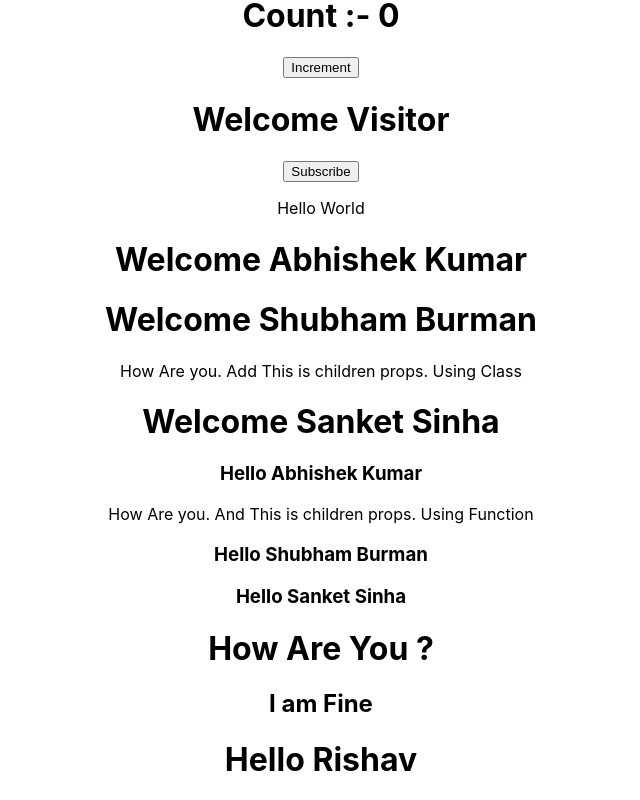
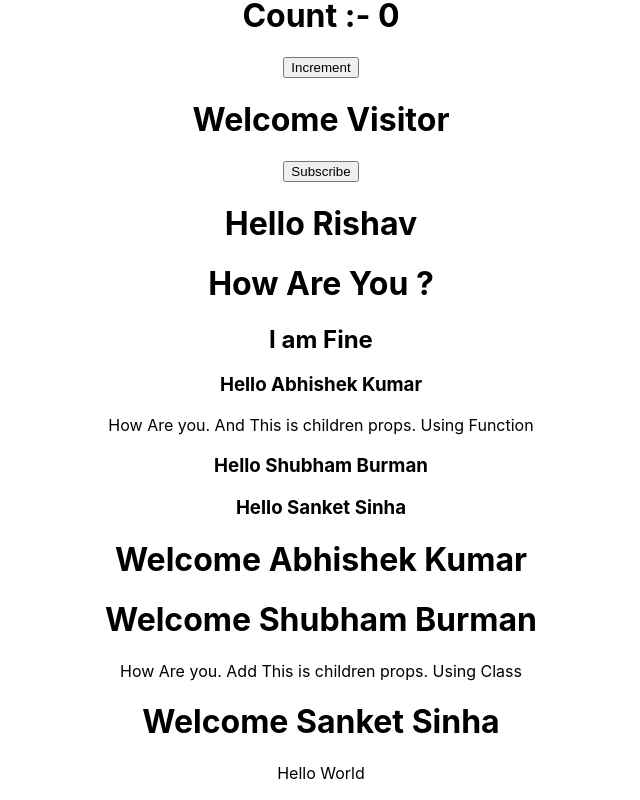
Before and after one commit to Rishav124-hub/ReactPractice, a React (Create React App) app in the folder hello-world/: page / in a window 1280 px wide. Shown: the part 1091-1891 px from the top of the page, without its empty margins (319-959 px from the left). Built offline with nearby package versions, Linux system fonts and the light colour scheme.

Commit message:
some change

```diff
--- a/hello-world/src/App.js
+++ b/hello-world/src/App.js
@@ -42,21 +42,21 @@ class App extends Component{
           <FunctionClick></FunctionClick>
           <Counter></Counter>
           <Message></Message>
-          <p>
-            Hello World
-          </p>
+          <Hello/>
+          <Greet1/>
+          <Greet name="Abhishek" lastName="Kumar">
+            <p>How Are you. And This is children props. Using Function </p>
+          </Greet>
+          <Greet name="Shubham" lastName="Burman"></Greet>
+          <Greet name="Sanket" lastName="Sinha"></Greet>
           <Welcome name="Abhishek" lastName="Kumar"></Welcome>
           <Welcome name="Shubham" lastName="Burman">
             <p>How Are you. Add This is children props. Using Class</p>
           </Welcome>
           <Welcome name="Sanket" lastName="Sinha"></Welcome>
-          <Greet name="Abhishek" lastName="Kumar">
-            <p>How Are you. And This is children props. Using Function </p>
-          </Greet>
-          <Greet name="Shubham" lastName="Burman"></Greet>
-          <Greet name="Sanket" lastName="Sinha"></Greet>
-          <Greet1/>
-          <Hello/>
+          <p>
+            Hello World
+          </p>
       </div>
     );
   }
--- a/hello-world/src/EventBind.js
+++ b/hello-world/src/EventBind.js
@@ -11,7 +11,7 @@ class EventBind extends Component {
         this.state = {
              message:"Hello"
         }
-        // this.EventHandler=this.EventHandler.bind(this)
+        //2. this.EventHandler=this.EventHandler.bind(this)
     }
     // EventHandler(){
     //     this.setState({
@@ -29,8 +29,8 @@ class EventBind extends Component {
         return (
             <div>
                 <h1>{this.state.message}</h1>
-                {/* <button onClick={this.EventHandler.bind(this)}>EventHandler</button> */}
-                {/* <button onClick={()=>this.EventHandler()}>EventHandler</button> */}
+                {/*1. <button onClick={this.EventHandler.bind(this)}>EventHandler</button> */}
+                {/*3. <button onClick={()=>this.EventHandler()}>EventHandler</button> */}
                 <button onClick={this.EventHandler}>EventHandler</button>
             </div>
         )
--- a/hello-world/src/Name.js
+++ b/hello-world/src/Name.js
@@ -1,9 +1,9 @@
 import React from 'react'
 
-function Name({names}) {
+function Name({nNames}) {
     return (
         <div>
-         <p>I am {names.name}. I am {names.age} years old. I know {names.skill}</p>
+         <p>I am {nNames.name}. I am {nNames.age} years old. I know {nNames.skill}</p>
         </div>
     )
 }
--- a/hello-world/src/NameList.js
+++ b/hello-world/src/NameList.js
@@ -22,7 +22,7 @@ function NameList() {
             skill:"Vue"
         }
     ]
-    const nameList=names.map((name)=> <Name key={name.id} names={name}></Name>)
+    const nameList=names.map((n)=> <Name key={n.id} nNames={n}></Name>)
     return (
         <div>{nameList}</div>
     )
```
